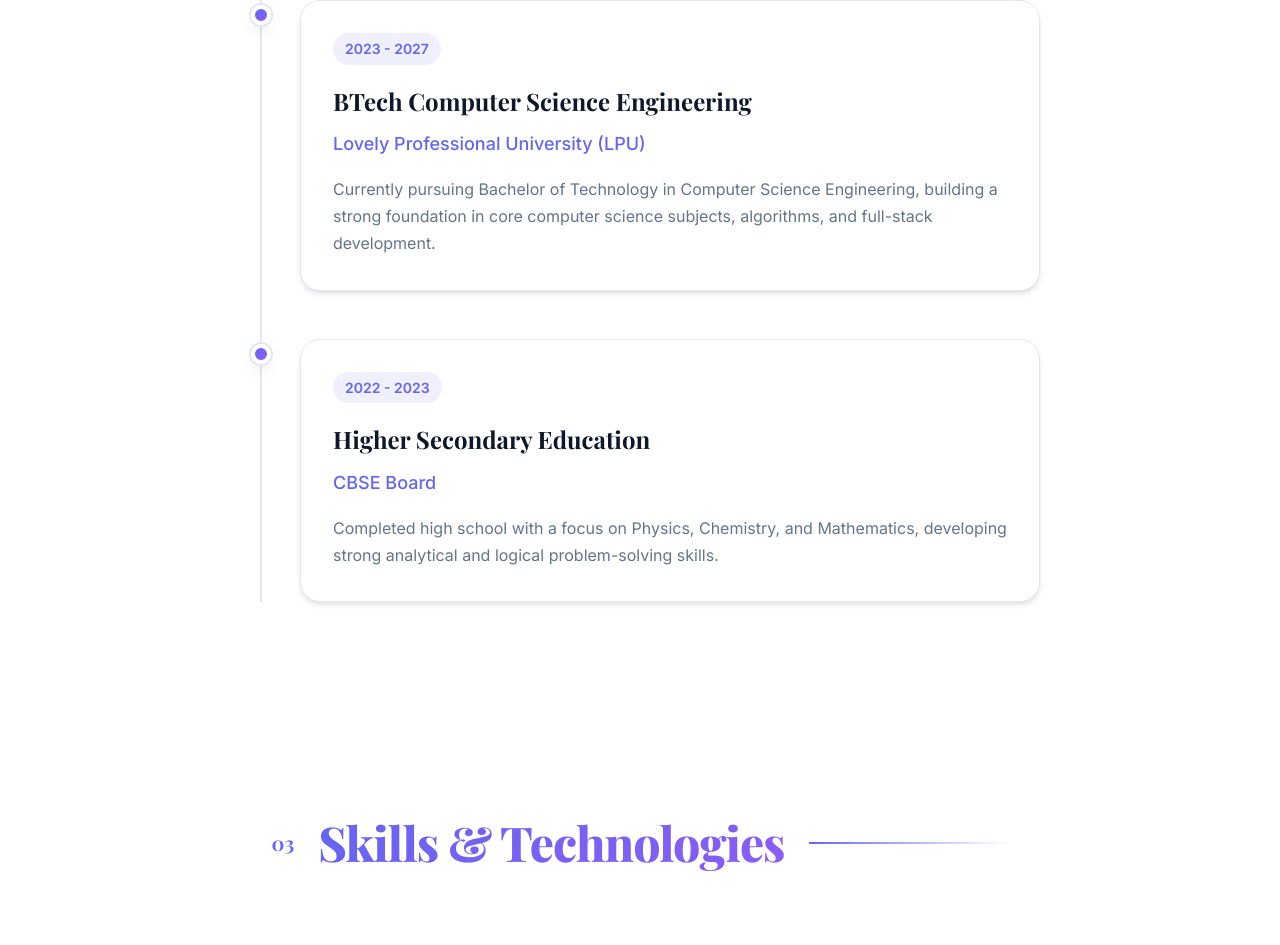
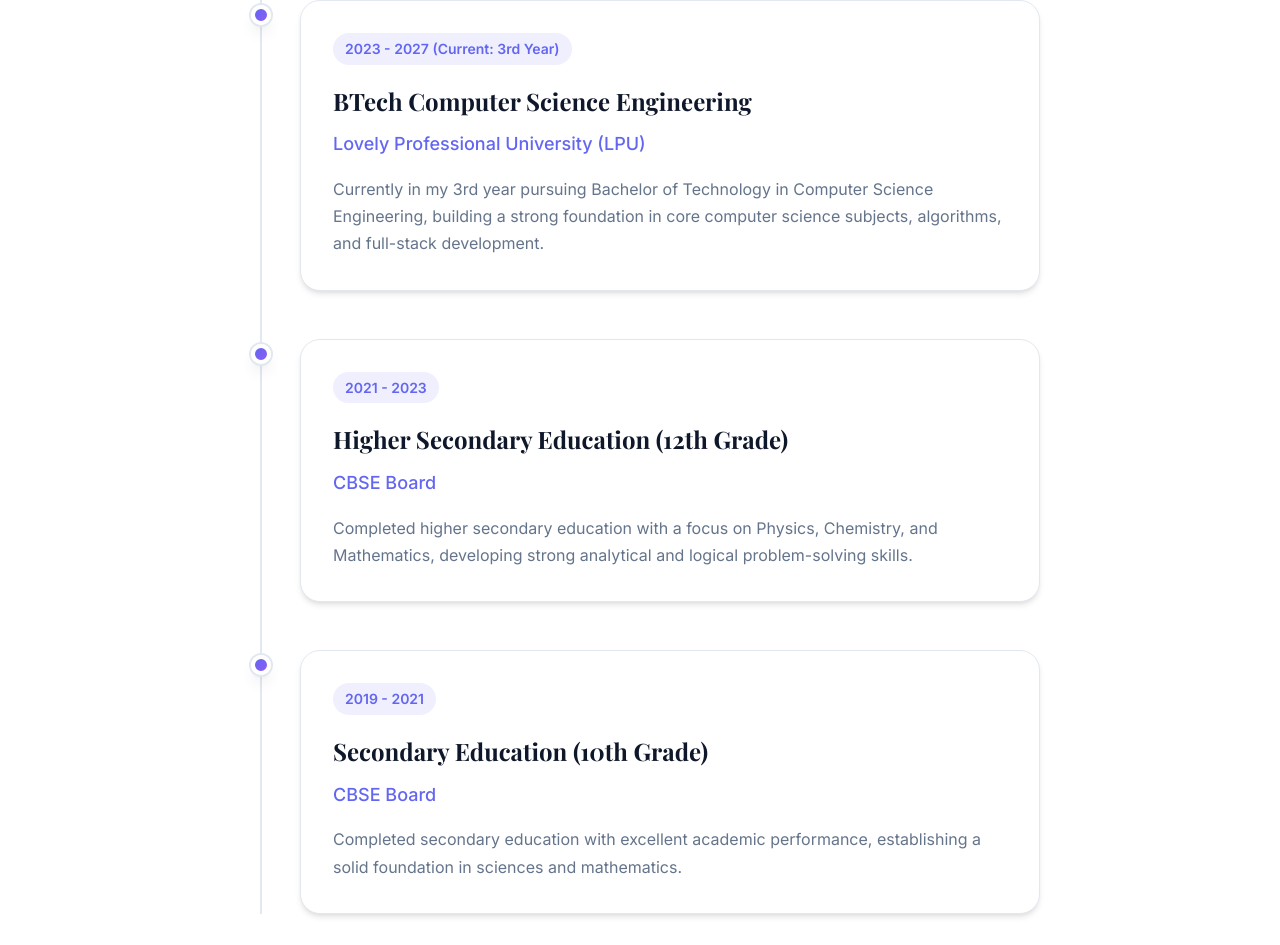
Before and after one commit to Yatharth-Professional-Coder/potfolio, a plain HTML site: page index.html in a window 1280 px wide. Shown: the part 2176-3121 px from the top of the page. Drawn offline with nearby package versions, Linux system fonts and the light colour scheme.

Commit message:
Update education timeline and about me image

```diff
--- a/index.html
+++ b/index.html
@@ -152,9 +152,9 @@
                     </div>
                 </div>
                 <div class="about-image">
-                    <div class="image-placeholder">
+                    <div class="image-placeholder" style="background: transparent;">
                         <div class="image-glow"></div>
-                        <i class="fas fa-user-graduate"></i>
+                        <img src="images/yatharth.png" alt="Yatharth Madaan" style="width: 100%; height: 100%; object-fit: cover; border-radius: 30px; position: relative; z-index: 2;" />
                     </div>
                 </div>
             </div>
@@ -173,10 +173,10 @@
                 <div class="timeline-item">
                     <div class="timeline-dot"></div>
                     <div class="timeline-content">
-                        <div class="timeline-date">2023 - 2027</div>
+                        <div class="timeline-date">2023 - 2027 (Current: 3rd Year)</div>
                         <h3 class="timeline-title">BTech Computer Science Engineering</h3>
                         <h4 class="timeline-subtitle">Lovely Professional University (LPU)</h4>
-                        <p class="timeline-text">Currently pursuing Bachelor of Technology in Computer Science
+                        <p class="timeline-text">Currently in my 3rd year pursuing Bachelor of Technology in Computer Science
                             Engineering, building a strong foundation in core computer science subjects, algorithms, and
                             full-stack development.</p>
                     </div>
@@ -184,11 +184,20 @@
                 <div class="timeline-item">
                     <div class="timeline-dot"></div>
                     <div class="timeline-content">
-                        <div class="timeline-date">2022 - 2023</div>
-                        <h3 class="timeline-title">Higher Secondary Education</h3>
+                        <div class="timeline-date">2021 - 2023</div>
+                        <h3 class="timeline-title">Higher Secondary Education (12th Grade)</h3>
                         <h4 class="timeline-subtitle">CBSE Board</h4>
-                        <p class="timeline-text">Completed high school with a focus on Physics, Chemistry, and
+                        <p class="timeline-text">Completed higher secondary education with a focus on Physics, Chemistry, and
                             Mathematics, developing strong analytical and logical problem-solving skills.</p>
+                    </div>
+                </div>
+                <div class="timeline-item">
+                    <div class="timeline-dot"></div>
+                    <div class="timeline-content">
+                        <div class="timeline-date">2019 - 2021</div>
+                        <h3 class="timeline-title">Secondary Education (10th Grade)</h3>
+                        <h4 class="timeline-subtitle">CBSE Board</h4>
+                        <p class="timeline-text">Completed secondary education with excellent academic performance, establishing a solid foundation in sciences and mathematics.</p>
                     </div>
                 </div>
             </div>
```
